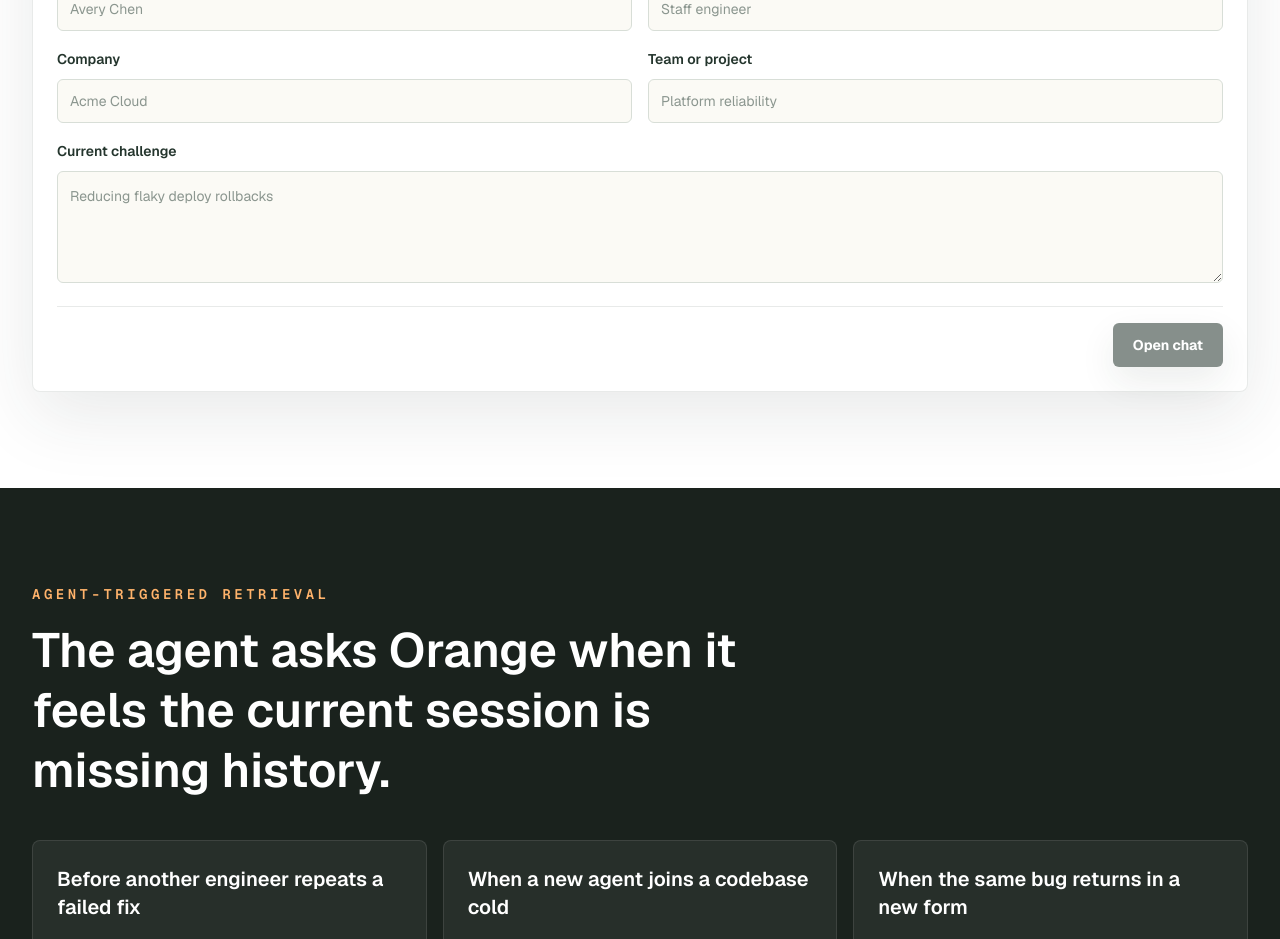
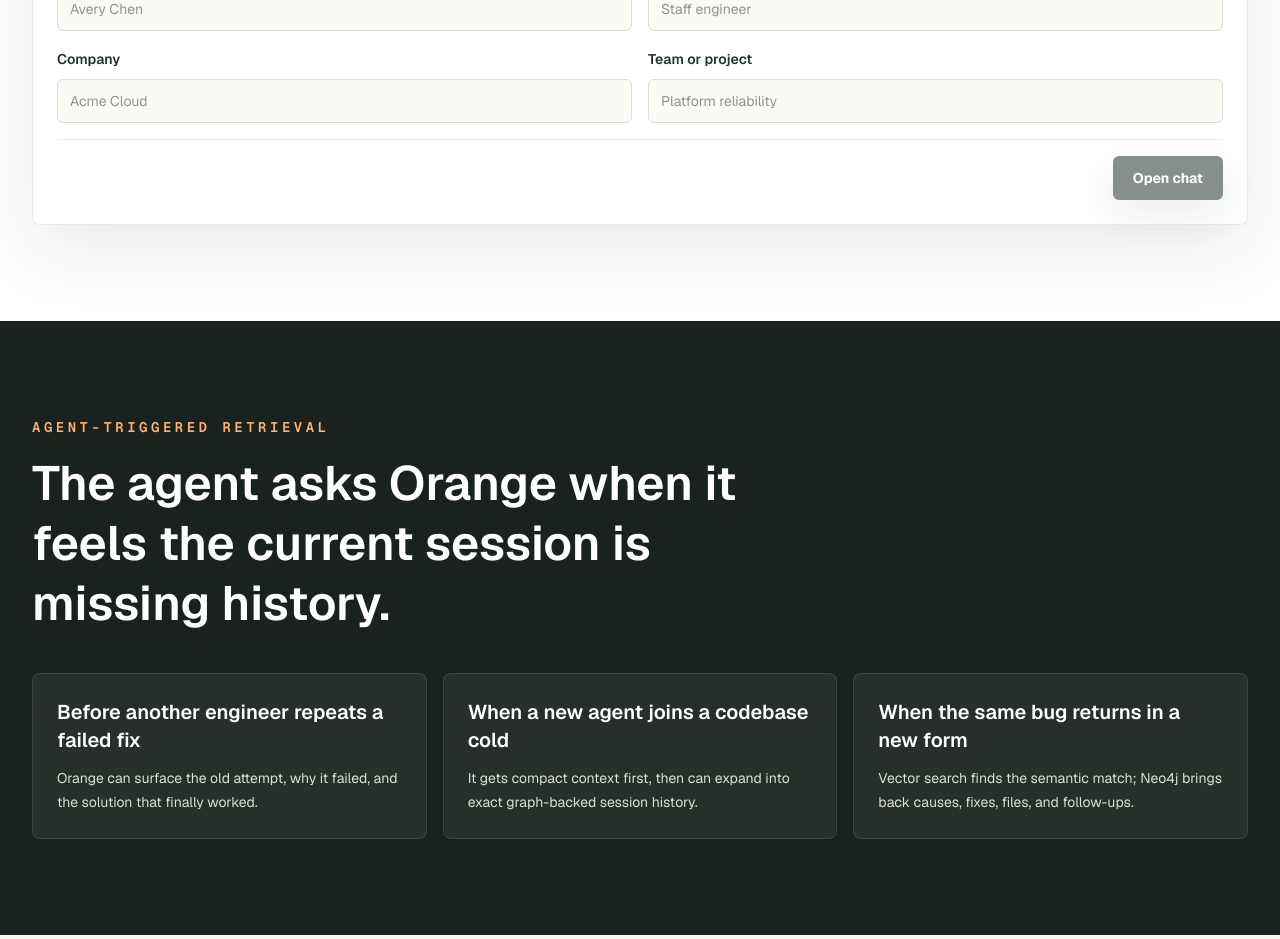
Before and after one commit to harsh-raj-singh/orange, a Next.js app in the folder site/: page / in a window 1280 px wide. Shown: the part 3460-4399 px from the top of the page. Built offline with nearby package versions, Linux system fonts and the light colour scheme.

Commit message:
Handle NVIDIA chat timeout

```diff
--- a/site/src/app/api/demo/chat/route.ts
+++ b/site/src/app/api/demo/chat/route.ts
@@ -3,13 +3,13 @@ import { NextResponse } from "next/server";
 const NVIDIA_CHAT_COMPLETIONS_URL =
   "https://integrate.api.nvidia.com/v1/chat/completions";
 const DEFAULT_NVIDIA_MODEL = "deepseek-ai/deepseek-v4-pro";
+const DEFAULT_TIMEOUT_MS = 30000;
 
 type DemoProfile = {
   name?: string;
   role?: string;
   company?: string;
   teamProject?: string;
-  currentChallenge?: string;
 };
 
 type IncomingMessage = {
@@ -53,13 +53,12 @@ function createSystemPrompt(profile?: DemoProfile) {
   const role = profile?.role?.trim() || "developer";
   const company = profile?.company?.trim() || "their company";
   const teamProject = profile?.teamProject?.trim() || "their current project";
-  const currentChallenge = profile?.currentChallenge?.trim() || "the task they are exploring";
 
   return [
     "You are Orange, a concise developer memory fabric demo.",
     "Help the user reason through engineering work in a way that would create useful future memory.",
     "Prefer concrete causes, decisions, failed attempts, next actions, and file or system surfaces when the user gives them.",
-    `User metadata: name=${name}; role=${role}; company=${company}; team_or_project=${teamProject}; current_challenge=${currentChallenge}.`,
+    `User metadata: name=${name}; role=${role}; company=${company}; team_or_project=${teamProject}.`,
   ].join("\n");
 }
 
@@ -106,14 +105,21 @@ export async function POST(request: Request) {
     );
   }
 
-  const upstreamResponse = await fetch(NVIDIA_CHAT_COMPLETIONS_URL, {
+  const timeoutMs = Number(process.env.NVIDIA_CHAT_TIMEOUT_MS ?? DEFAULT_TIMEOUT_MS);
+  const controller = new AbortController();
+  const timeout = setTimeout(() => controller.abort(), timeoutMs);
+  let upstreamResponse: Response;
+
+  try {
+    upstreamResponse = await fetch(NVIDIA_CHAT_COMPLETIONS_URL, {
       method: "POST",
+      signal: controller.signal,
       headers: {
         Authorization: `Bearer ${apiKey}`,
         "Content-Type": "application/json",
       },
       body: JSON.stringify({
-      model: body.model ?? DEFAULT_NVIDIA_MODEL,
+        model: process.env.NVIDIA_CHAT_MODEL ?? body.model ?? DEFAULT_NVIDIA_MODEL,
         messages: [
           {
             role: "system",
@@ -121,13 +127,29 @@ export async function POST(request: Request) {
           },
           ...messages,
         ],
-      temperature: body.temperature ?? 1,
+        temperature: body.temperature ?? 0.7,
         top_p: 0.95,
-      max_tokens: body.max_tokens ?? 2048,
+        max_tokens: body.max_tokens ?? 512,
         chat_template_kwargs: { thinking: false },
         stream: false,
       }),
     });
+  } catch (error) {
+    const isAbort =
+      error instanceof Error &&
+      (error.name === "AbortError" || error.message.toLowerCase().includes("aborted"));
+
+    return NextResponse.json(
+      {
+        error: isAbort
+          ? "NVIDIA chat timed out. The API key is valid, but the chat completion endpoint did not respond quickly enough."
+          : "NVIDIA chat request failed before a response was returned.",
+      },
+      { status: isAbort ? 504 : 502 },
+    );
+  } finally {
+    clearTimeout(timeout);
+  }
 
   const responseText = await upstreamResponse.text();
   let responseBody: unknown = responseText;
--- a/site/src/components/test-chat.tsx
+++ b/site/src/components/test-chat.tsx
@@ -7,7 +7,6 @@ type Profile = {
   role: string;
   company: string;
   teamProject: string;
-  currentChallenge: string;
 };
 
 type ChatMessage = {
@@ -30,7 +29,6 @@ const emptyProfile: Profile = {
   role: "",
   company: "",
   teamProject: "",
-  currentChallenge: "",
 };
 
 const profileFields: ReadonlyArray<{
@@ -43,12 +41,6 @@ const profileFields: ReadonlyArray<{
   { id: "role", label: "Role", placeholder: "Staff engineer" },
   { id: "company", label: "Company", placeholder: "Acme Cloud" },
   { id: "teamProject", label: "Team or project", placeholder: "Platform reliability" },
-  {
-    id: "currentChallenge",
-    label: "Current challenge",
-    placeholder: "Reducing flaky deploy rollbacks",
-    multiline: true,
-  },
 ];
 
 function createId(prefix: string) {
@@ -214,7 +206,8 @@ export default function TestChat() {
       });
 
       if (!response.ok) {
-        throw new Error("Chat request failed.");
+        const errorBody = (await response.json().catch(() => null)) as { error?: string } | null;
+        throw new Error(errorBody?.error ?? "Chat request failed.");
       }
 
       const data = (await response.json()) as ChatResponse;
@@ -229,9 +222,13 @@ export default function TestChat() {
       }
 
       setMessages((current) => [...current, assistantMessage]);
-    } catch {
+    } catch (error) {
       setMessages(nextMessages);
-      setError("Orange could not reach the demo chat endpoint. Try again in a moment.");
+      setError(
+        error instanceof Error
+          ? error.message
+          : "Orange could not reach the demo chat endpoint. Try again in a moment.",
+      );
     } finally {
       setIsSending(false);
     }
@@ -265,22 +262,8 @@ export default function TestChat() {
 
         <form className="grid gap-4 md:grid-cols-2" onSubmit={submitProfile}>
           {profileFields.map((field) => (
-            <label
-              className={field.multiline ? "md:col-span-2" : undefined}
-              htmlFor={`orange-${field.id}`}
-              key={field.id}
-            >
+            <label htmlFor={`orange-${field.id}`} key={field.id}>
               <span className="text-sm font-semibold text-[#24352d]">{field.label}</span>
-              {field.multiline ? (
-                <textarea
-                  id={`orange-${field.id}`}
-                  className="mt-2 min-h-28 w-full resize-y rounded-md border border-[#d8ded7] bg-[#fbfaf5] px-3 py-3 text-sm leading-6 text-[#182019] outline-none transition placeholder:text-[#8b968f] focus:border-[#c5551c] focus:ring-2 focus:ring-[#c5551c]/18"
-                  placeholder={field.placeholder}
-                  value={profile[field.id]}
-                  onChange={(event) => updateProfile(field.id, event.target.value)}
-                  required
-                />
-              ) : (
               <input
                 id={`orange-${field.id}`}
                 className="mt-2 h-11 w-full rounded-md border border-[#d8ded7] bg-[#fbfaf5] px-3 text-sm text-[#182019] outline-none transition placeholder:text-[#8b968f] focus:border-[#c5551c] focus:ring-2 focus:ring-[#c5551c]/18"
@@ -289,7 +272,6 @@ export default function TestChat() {
                 onChange={(event) => updateProfile(field.id, event.target.value)}
                 required
               />
-              )}
             </label>
           ))}
 
@@ -341,10 +323,6 @@ export default function TestChat() {
             <div>
               <dt className="font-mono text-xs uppercase tracking-[0.16em] text-[#8f3b14]">Company</dt>
               <dd className="mt-1 font-semibold text-[#24352d]">{profile.company}</dd>
-            </div>
-            <div>
-              <dt className="font-mono text-xs uppercase tracking-[0.16em] text-[#8f3b14]">Challenge</dt>
-              <dd className="mt-1 leading-6 text-[#536057]">{profile.currentChallenge}</dd>
             </div>
           </dl>
         </aside>
--- a/site/src/lib/demo-memory-graph.ts
+++ b/site/src/lib/demo-memory-graph.ts
@@ -18,7 +18,6 @@ export type DemoMemoryNode = {
     company?: string;
     team?: string;
     project?: string;
-    currentChallenge?: string;
     timestamp?: string;
     date?: string;
     sessionId?: string;
--- a/site/src/lib/demo-memory-store.ts
+++ b/site/src/lib/demo-memory-store.ts
@@ -20,7 +20,6 @@ export type DemoConversationProfile = {
   team?: string;
   project?: string;
   teamProject?: string;
-  currentChallenge?: string;
 };
 
 export type CompleteDemoConversationInput = {
@@ -185,7 +184,6 @@ function createMetadata(input: CompleteDemoConversationInput, createdAt: string)
     company: input.profile?.company,
     team: input.profile?.team ?? input.profile?.teamProject,
     project: input.profile?.project ?? input.profile?.teamProject,
-    currentChallenge: input.profile?.currentChallenge,
     timestamp: createdAt,
     date: createdAt.slice(0, 10),
     sessionId: input.sessionId,
```
Lines whose indentation alone changed are shown as unchanged.
